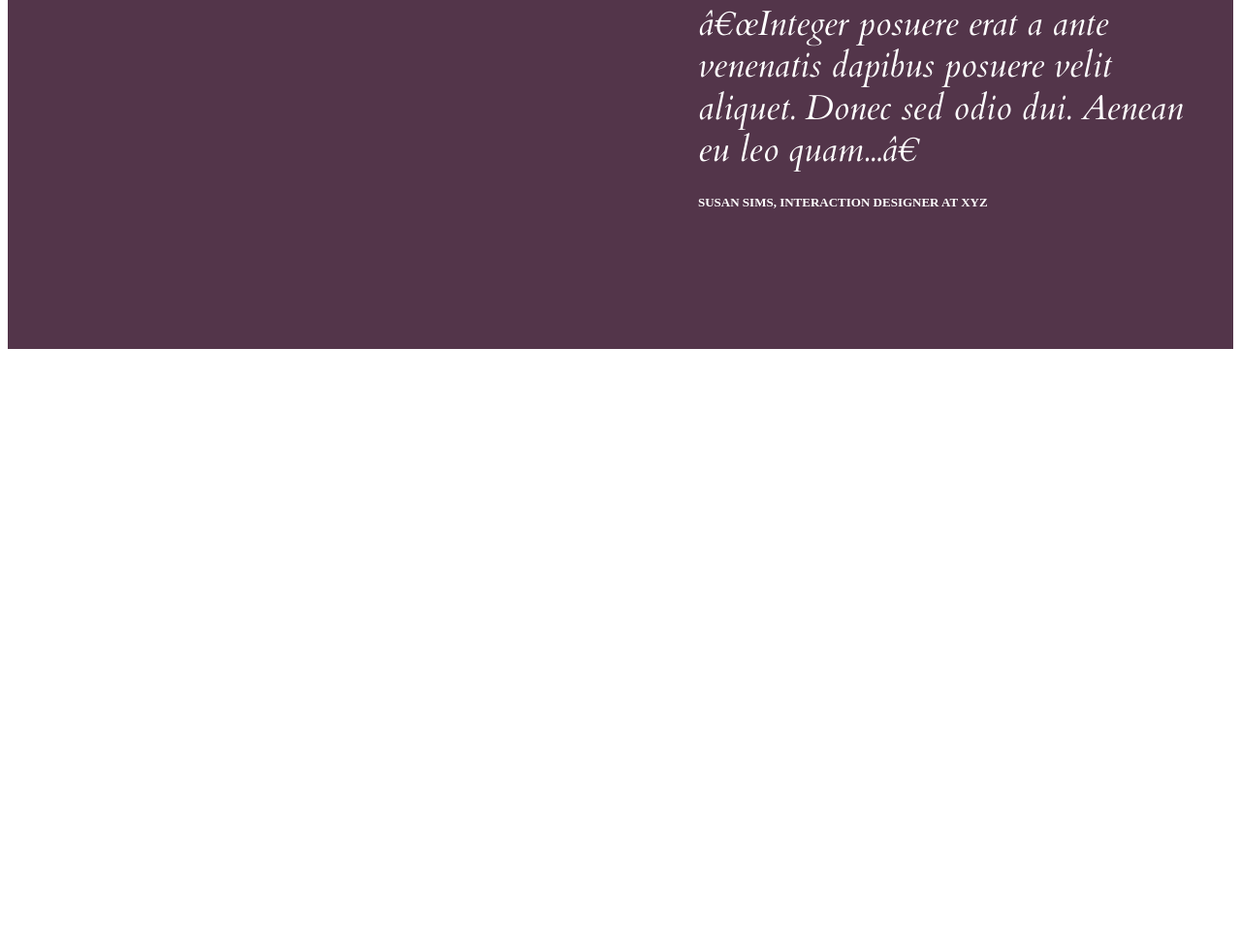
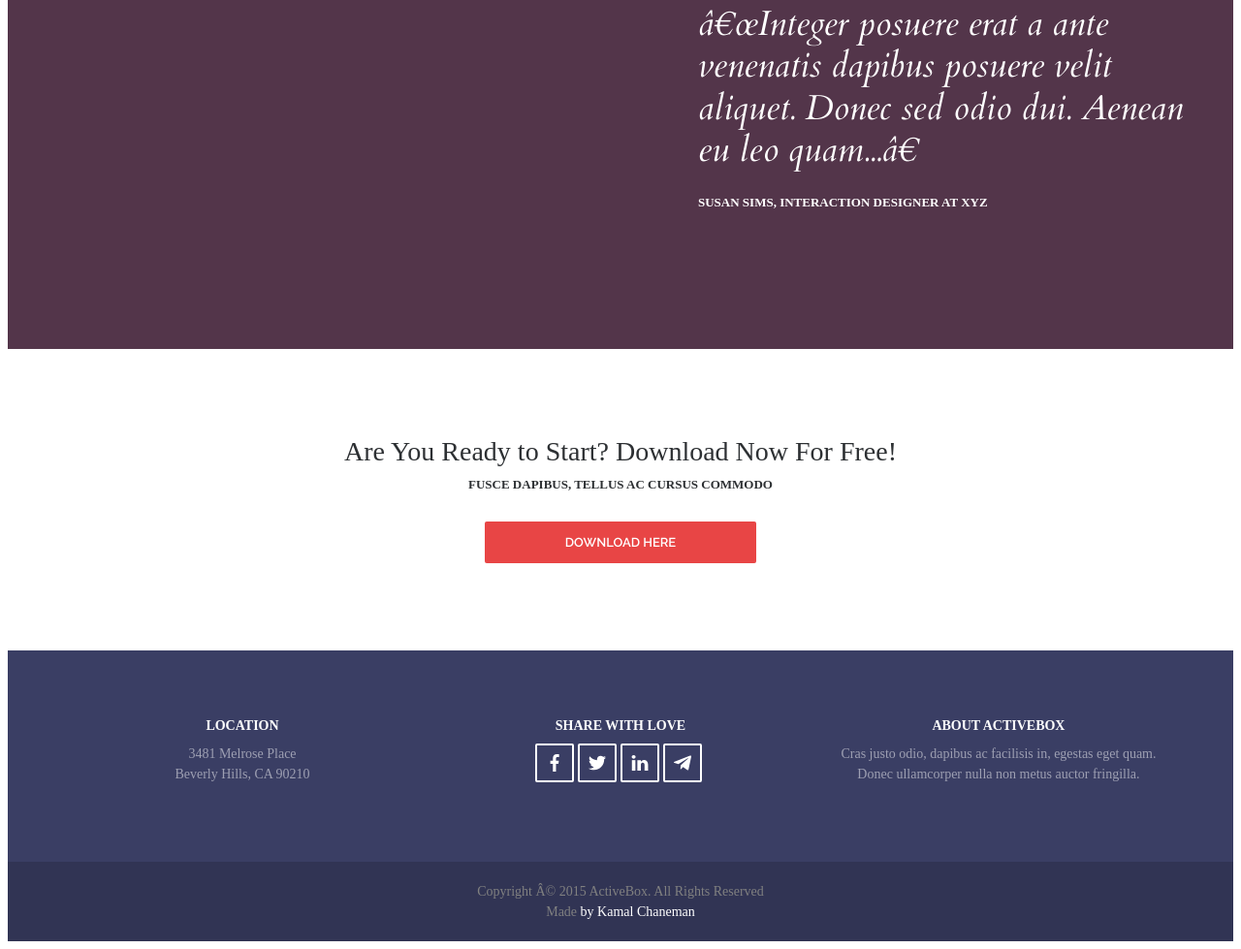
Before and after one commit to Ylianna/ActiveBox, a plain HTML site: page index.html in a window 1280 px wide. Shown: the part 2594-3573 px from the top of the page at 97% size. Before the commit the page ends 2962 px from the top, so only its background shows below. Drawn offline with nearby package versions, Linux system fonts and the light colour scheme.

Commit message:
social container

```diff
--- a/index.html
+++ b/index.html
@@ -36,7 +36,7 @@
    <head>
       <meta CHARSET="UTF-8">
        <link rel="preconnect" href="https://fonts.gstatic.com">
-       <link href="https://fonts.googleapis.com/css2?family=Cardo:ital@1&family=Open+Sans:wght@700&family=Raleway:wght@400;600;700&display=swap" rel="stylesheet">
+       <link href="https://fonts.googleapis.com/css2?family=Cardo:ital@1&family=Open+Sans:wght@700&family=Raleway:wght@;300;400;600;700&display=swap" rel="stylesheet">
        <link rel="stylesheet" href="style.css">
       <title>ActiveBox</title>
    </head>
@@ -345,6 +345,73 @@
        </div> <!--/.container-->
    </div> <!--/.reviews-->
 
+<!--Download-->
+   <div class="download">
+       <div class="container">
+           <h3 class="download__title">Are You Ready to Start? Download Now For Free!</h3>
+           <div class="download__text">
+               <p>FUSCE DAPIBUS, TELLUS AC CURSUS COMMODO</p>
+           </div>
+           <a class="btn btn--red btn--long" href="#">DOWNLOAD HERE</a>
+       </div>
+   </div>
+
+<!--Footer-->
+
+   <footer class="footer">
+       <div class="container">
+           <div class="footer__inner">
+               <div class="footer__block">
+                   <h4 class="footer__title">LOCATION</h4>
+                   <address class="footer__address">
+                       <div>3481 Melrose Place</div>
+                       <div>Beverly Hills, CA 90210</div>
+                   </address>
+               </div>
+               <div class="footer__block">
+                   <h4 class="footer__title">SHARE WITH LOVE</h4>
+                   <div class="social social--footer">
+                       <a class="social__item" href="" target="_blank">
+                           <svg class="social__icon">
+                               <use xlink:href="#facebook"></use>
+                           </svg>
+                       </a>
+                       <a class="social__item" href="" target="_blank">
+                           <svg class="social__icon">
+                               <use xlink:href="#twitter"></use>
+                           </svg>
+                       </a>
+                       <a class="social__item" href="" target="_blank">
+                           <svg class="social__icon">
+                               <use xlink:href="#linkedin"></use>
+                           </svg>
+                       </a>
+                       <a class="social__item" href="" target="_blank">
+                           <svg class="social__icon">
+                               <use xlink:href="#telegram"></use>
+                           </svg>
+                       </a>
+                   </div>
+               </div>
+               <div class="footer__block">
+                   <h4 class="footer__title">ABOUT ACTIVEBOX</h4>
+                   <div class="footer__text">
+                       <p>Cras justo odio, dapibus ac facilisis in, egestas eget quam.
+                           Donec ullamcorper nulla non metus auctor fringilla.</p>
+               </div>
+               </div>
+           </div><!--/.footer__inner-->
+       </div><!--/.container-->
+       <div class="copyright">
+           <div class="container">
+           <div class="copyright__text">
+               <div>Copyright © 2015 ActiveBox. All Rights Reserved</div>
+               <div>Made  <span>by Kamal Chaneman</span></div>
+           </div>
+       </div>
+       </div>
+   </footer>
+
 
 
    </body>
--- a/style.css
+++ b/style.css
@@ -126,6 +126,7 @@ position: absolute;
     padding: 14px 40px;
     border-radius: 2px;
     font-family: 'Raleway', sans-serif;
+    text-align: center;
     border: 0;
     cursor: pointer;
     vertical-align: top;
@@ -139,6 +140,9 @@ position: absolute;
 
 .btn--red {
     background-color: #e84545;
+}
+.btn--long {
+    min-width: 280px;
 }
 
 .btn--red:hover {
@@ -283,6 +287,9 @@ position: absolute;
 .social {
     display: flex;
 }
+.social--footer {
+    justify-content: center;
+}
 .social__item {
     display: flex;
     justify-content: center;
@@ -308,8 +315,21 @@ position: absolute;
     fill: #c6cacc;
     transition: fill .1s linear;
 }
+.social--footer .social__item {
+    background-color: transparent;
+    border-width: 2px;
+    border-color: #fff;
+    border-radius: 2px;
+}
 
-/* Reviews*/
+.social--footer .social__item:hover {
+    background-color: #fff;
+}
+
+.social--footer .social__icon {
+    fill: #fff;
+}
+    /* Reviews*/
 
 .reviews {
     overflow: hidden;
@@ -355,3 +375,67 @@ position: absolute;
     line-height: 1.2;
     color: #fff;
 }
+/* Download */
+.download {
+    margin: 90px 0;
+    text-align: center;
+}
+.download__title {
+    margin-bottom: 10px;
+    font-size: 28px;
+    color:#2d3033;
+    font-weight: 300;
+}
+.download__text {
+    margin-bottom: 30px;
+    font-size: 13px;
+    color: #2d3033;
+    font-weight: 700;
+    text-transform: uppercase;
+}
+/* Footer */
+.footer {
+    background-color: #3a3e64;
+}
+.footer__inner {
+    padding: 70px 0;
+    display: flex;
+    flex-wrap: wrap;
+}
+.footer__block {
+    width: 33.33333%;
+    text-align: center;
+    padding: 0 15px;
+}
+.footer__title {
+    margin-bottom: 10px;
+    font-size: 14px;
+    color: #fff;
+    font-weight: 700;
+    text-transform: uppercase;
+}
+.footer__address {
+    font-size: 14px;
+    line-height: 1.5;
+    font-style: normal;
+    color:rgba(255, 255, 255, .5);
+}
+.footer__text {
+    font-size: 14px;
+    line-height: 1.5;
+    color:rgba(255, 255, 255, .5);
+}
+/* Copyright */
+.copyright {
+    padding: 20px 0;
+    background-color: #313454;
+}
+.copyright__text {
+    text-align: center;
+    font-size: 14px;
+    line-height: 1.5;
+    color: #808080;
+}
+.copyright__text span {
+    color: #fff;
+}
```
